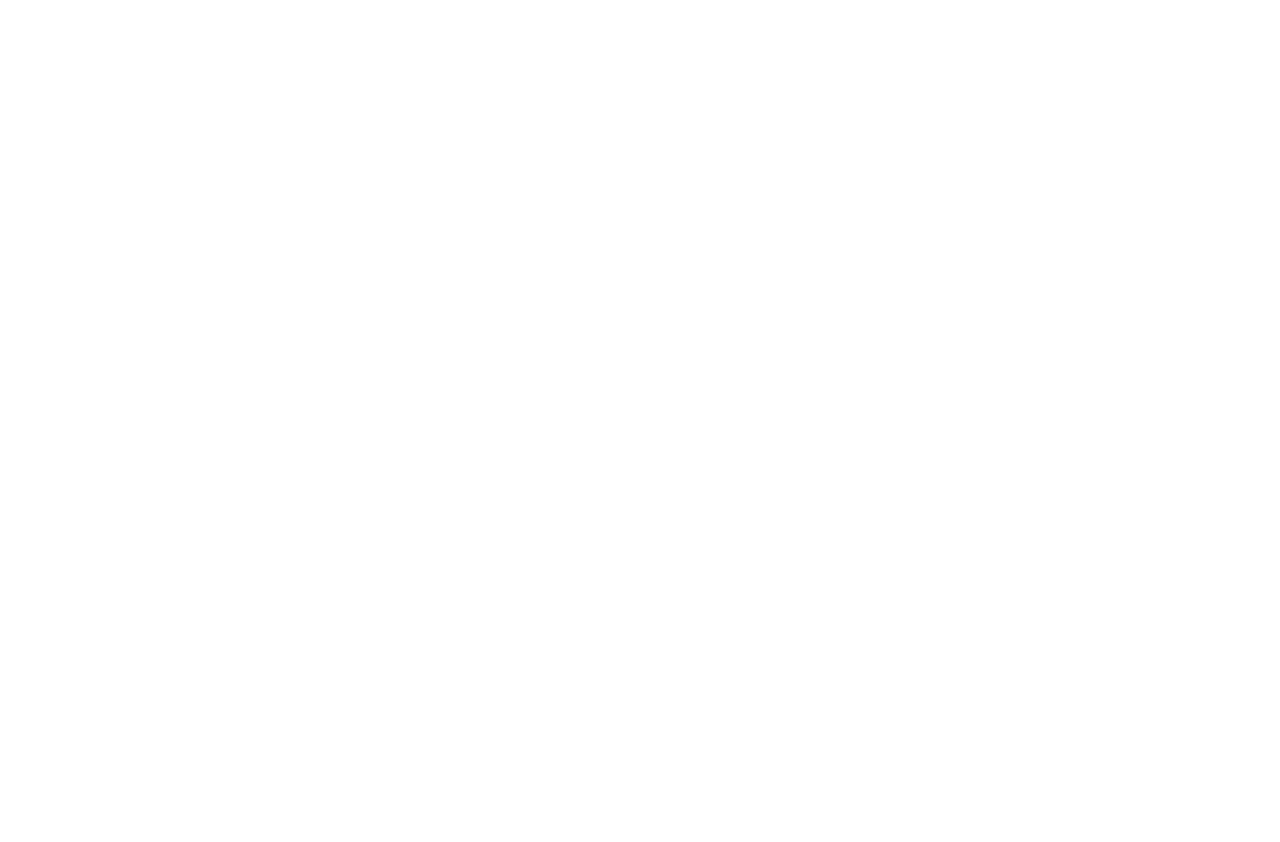
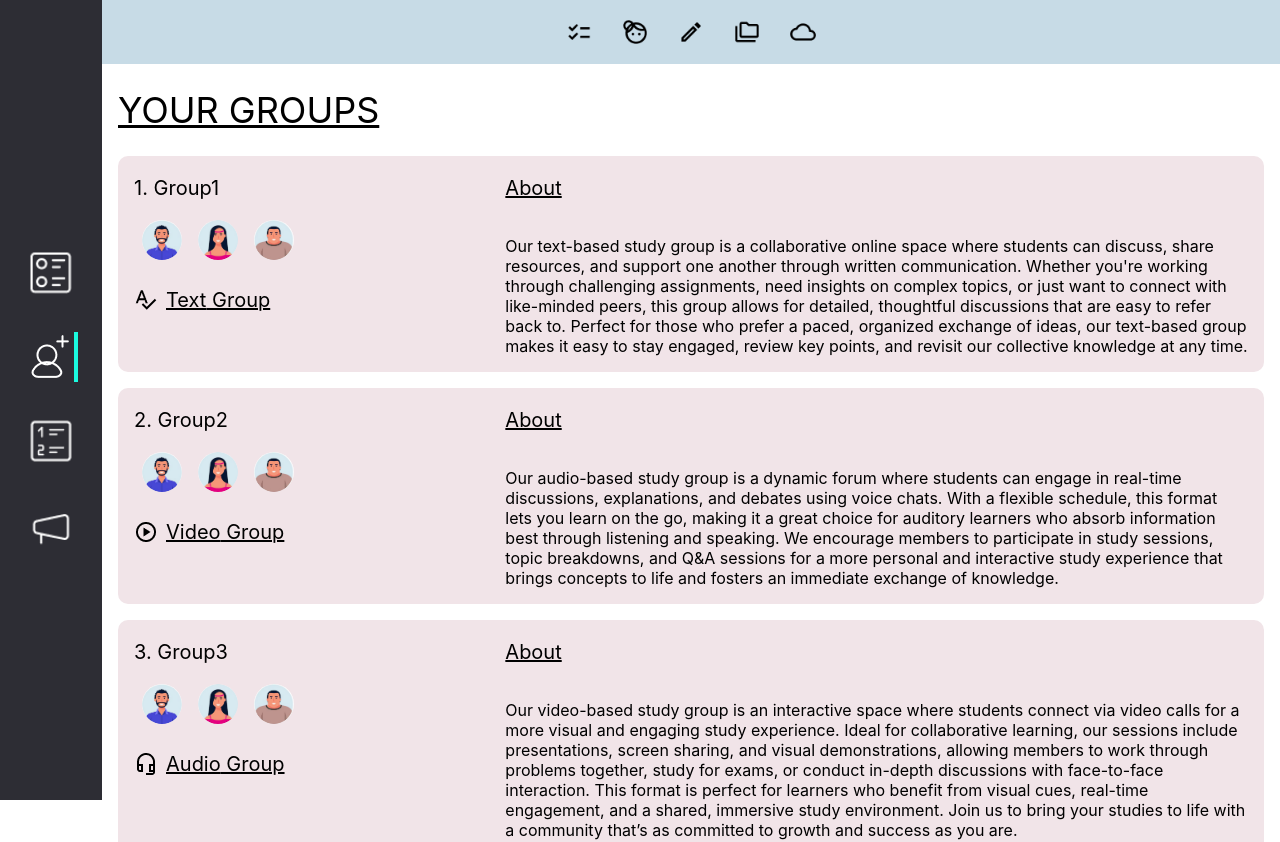
Before and after one commit to vasutomar/AIE, a React (Create React App) app: page /aie/groups in a window 1280 px wide. Before the commit this address had no page. Shown: the top 842 px of the page. Before the commit the page ends 800 px from the top, so only its background shows below. Built offline with nearby package versions, Linux system fonts and the light colour scheme.

Commit message:
Changed loading to routing based

```diff
--- a/src/App.js
+++ b/src/App.js
@@ -12,7 +12,8 @@
         <Route path="/landing" element={<Landing/>}/>
         <Route path="/auth" element={<Authentication/>}/>
         <Route path="/questions" element={<Questions />}/>
-        <Route path="/home" element={<Home />}/>
+        <Route path="/discussions" element={<Home page={'discussions'}/>}/>
+        <Route path="/groups" element={<Home page={'groups'}/>}/>
       </Routes>
     </BrowserRouter>
   );
--- a/src/assets/styles/base.scss
+++ b/src/assets/styles/base.scss
@@ -28,35 +28,35 @@
 //------------Background colors------------//
 
 .color-bg-A3CEF1 {
-  background-color: rgba(#A3CEF1, 0.7);
+  background-color: rgba(#a3cef1, 0.7);
 }
 
 .color-bg-274C77 {
-  background-color: #274C77;
+  background-color: #274c77;
 }
 
 .color-bg-DBB6C2 {
-  background-color: rgba(#DBB6C2, 0.7);
+  background-color: rgba(#dbb6c2, 0.7);
 }
 
 .color-bg-F0D8E0 {
-  background-color: #F0D8E0;
+  background-color: #f0d8e0;
 }
 
 .color-bg-9DD68F {
-  background-color: rgba(#9DD68F, 0.7);
+  background-color: rgba(#9dd68f, 0.7);
 }
 
 .color-bg-D8FCCF {
-  background-color: #D8FCCF;
+  background-color: #d8fccf;
 }
 
 .color-bg-E2DCDE {
-  background-color: #E2DCDE;
+  background-color: #e2dcde;
 }
 
 .color-bg-C7DBE6 {
-  background-color: #C7DBE6;
+  background-color: #c7dbe6;
 }
 
 .color-bg-79A3D3 {
@@ -80,7 +80,6 @@
   color: #707070;
 }
 
-
 //------------Font alignment------------//
 
 .font-center {
@@ -102,7 +101,6 @@
 .font-32 {
   font-size: 32px;
 }
-
 
 .font-20 {
   font-size: 20px;
@@ -161,8 +159,6 @@
   flex-direction: column;
 }
 
-
-
 .justify-content-spacearound {
   justify-content: space-around;
 }
@@ -187,7 +183,7 @@
 
 .green-circle {
   border-radius: 50%;
-  background-color: #68CC58;
+  background-color: #68cc58;
   width: 10px;
   height: 10px;
   margin-left: 5px;
@@ -199,3 +195,18 @@
   height: 10px;
   margin-left: 5px;
 }
+
+.selected-number {
+  -webkit-box-shadow: 0px 0px 14px 4px rgba(137, 46, 255, 0.27);
+  -moz-box-shadow: 0px 0px 14px 4px rgba(137, 46, 255, 0.27);
+  box-shadow: 0px 0px 14px 4px rgba(137, 46, 255, 0.27);
+  color: black !important;
+  background-color: white !important;
+}
+
+.selected-color {
+  --webkit-box-shadow: 0px 0px 14px 4px rgba(137, 46, 255, 0.27);
+  -moz-box-shadow: 0px 0px 14px 4px rgba(137, 46, 255, 0.27);
+  box-shadow: 0px 0px 14px 4px rgba(137, 46, 255, 0.27);
+  border: 3px solid black !important;
+}
--- a/src/components/Home/Home.component.js
+++ b/src/components/Home/Home.component.js
@@ -16,16 +16,18 @@
 import StudyGroups from "../StudyGroups/StudyGroups.component";
 import CreateModal from "../../molecules/CreateModal/CreateModal";
 
-function Home() {
+function Home({ page }) {
   const [currentPage, setCurrentPage] = useState("Discussion zone");
   const [showCreateModal, setShowCreateModal] = useState(false);
   const features = [
     {
       name: "Discussion zone",
+      url: 'discussions',
       logo: discuss,
     },
     {
       name: "Study groups",
+      url: 'groups',
       logo: study,
     },
     {
@@ -78,11 +80,11 @@
   };
 
   const getComponent = () => {
-    switch (currentPage) {
-      case "Discussion zone": {
+    switch (page) {
+      case "discussions": {
         return <Discussions />;
       }
-      case "Study groups": {
+      case "groups": {
         return <StudyGroups />;
       }
       default: {
@@ -90,6 +92,10 @@
       }
     }
   };
+
+  function handleFeatureChange(featurePath) {
+    window.location.href = window.location.origin + '/aie/' + featurePath;
+  }
 
   const handleOnClickPageOption = (option) => {
     switch (option) {
@@ -122,10 +128,10 @@
               <img
                 alt={f.name}
                 key={f.name}
-                className={f.name === currentPage ? "selected" : ""}
+                className={f.url === page ? "selected" : ""}
                 title={f.name}
                 src={f.logo}
-                onClick={() => setCurrentPage(f.name)}
+                onClick={() => handleFeatureChange(f.url)}
               />
             );
           })}
--- a/src/components/Questions/Questions.component.js
+++ b/src/components/Questions/Questions.component.js
@@ -45,7 +45,7 @@
 
     if (questionIndex === questionData.length - 1) {
       localStorage.setItem("isOnboardingComplete", true);
-      window.location.href = "/aie/home";
+      window.location.href = "/aie/discussions";
     } else setQuestionIndex(questionIndex + 1);
   };
 
--- a/src/components/StudyGroups/CreateGroup/CreateGroup.component.js
+++ b/src/components/StudyGroups/CreateGroup/CreateGroup.component.js
@@ -155,7 +155,7 @@
       };
     });
     const exam = localStorage.getItem("exam");
-    const url = `${getAppUrl()}/group`;
+    const url = `${getAppUrl()}/group/`;
     post(
       url,
       {
@@ -203,7 +203,7 @@
                       onClick={() => {
                         setPeerCount(count);
                       }}
-                      className="number"
+                      className={`number ${peerCount == count ? 'selected-number' : ''}`}
                     >
                       {count}
                     </div>
@@ -221,7 +221,7 @@
                       onClick={() => {
                         setGroupColor(color);
                       }}
-                      className={`color-bg-${color} color`}
+                      className={`color-bg-${color} color ${groupColor == color ? 'selected-color' : ''}`}
                     />
                   );
                 })}
```
